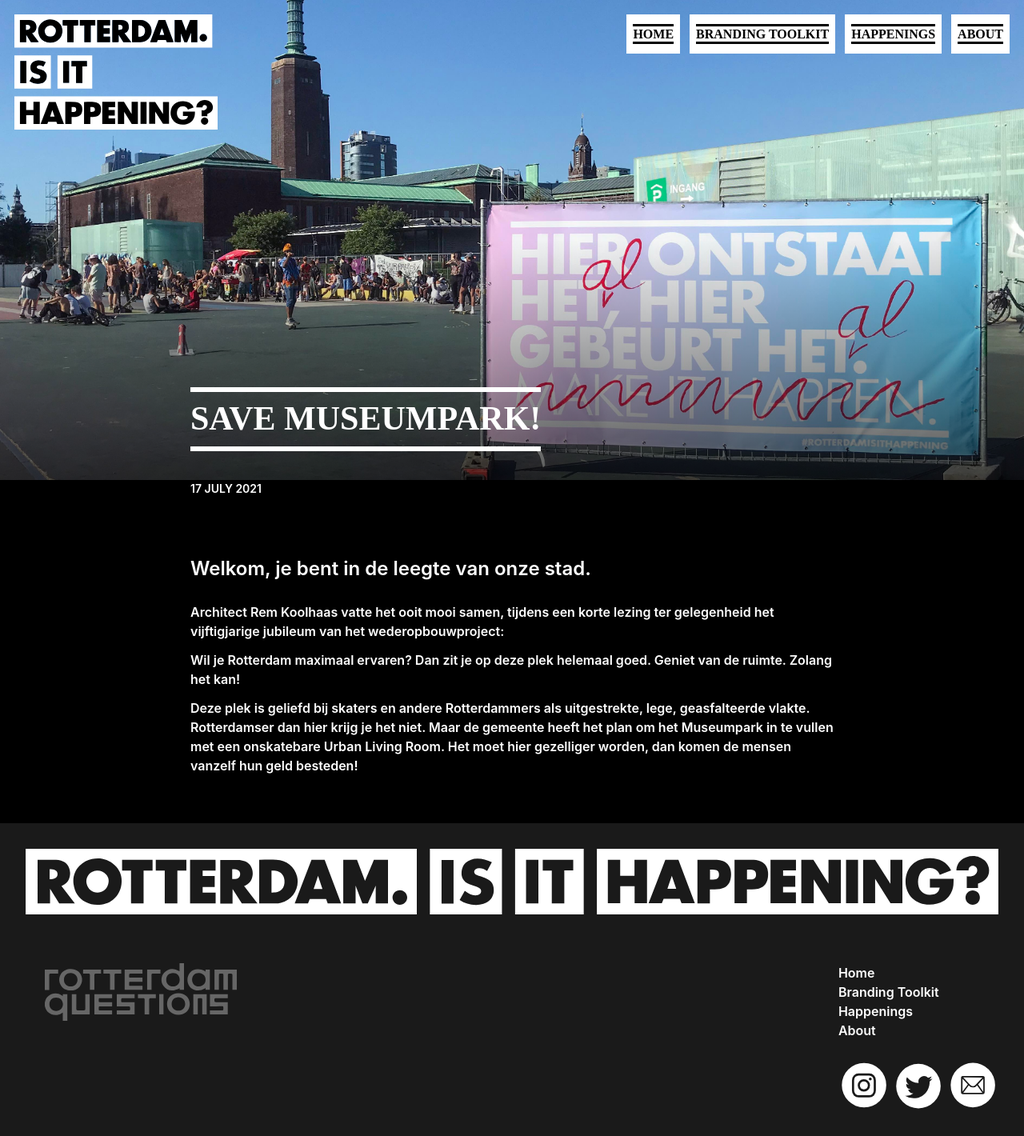
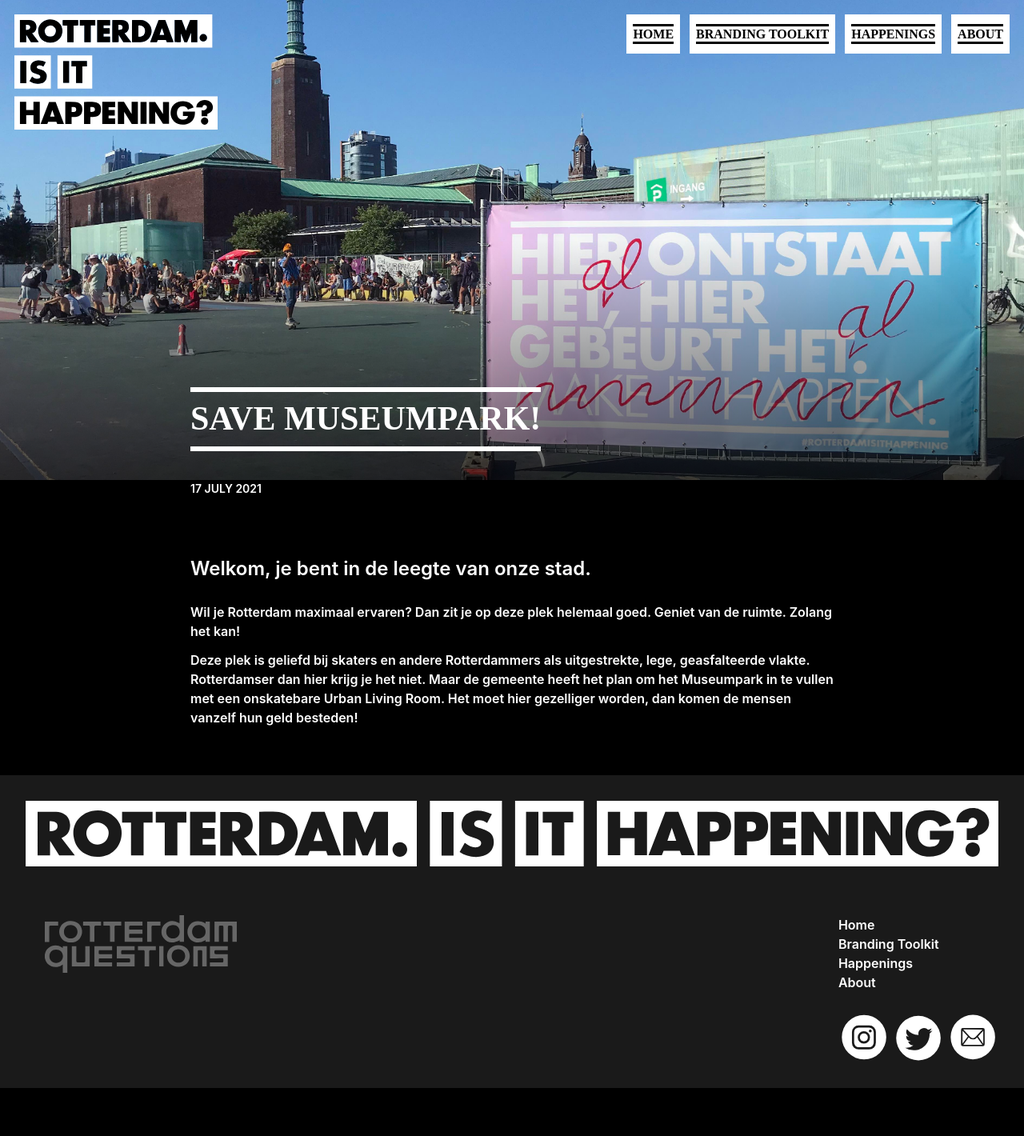
Before and after one commit to norealdirection/norealdirection.github.io, a Jekyll site: the page built from _posts/2021-07-17-save-museumpark.markdown, in a window 1280 px wide. Shown: the whole page at 80% size. Built offline with Jekyll 4.4.1, drawn with Linux system fonts in a browser that asks for light colours; after the commit the page ends 1360 px from its top, so only the background shows below that.

Commit message:
Update 2021-07-17-save-museumpark.markdown

```diff
--- a/_posts/2021-07-17-save-museumpark.markdown
+++ b/_posts/2021-07-17-save-museumpark.markdown
@@ -14,8 +14,6 @@ tags:
 
 # Welkom, je bent in de leegte van onze stad.
 
-Architect Rem Koolhaas vatte het ooit mooi samen, tijdens een korte lezing ter gelegenheid het vijftigjarige jubileum van het wederopbouwproject:
-
 Wil je Rotterdam maximaal ervaren? Dan zit je op deze plek helemaal goed. Geniet van de ruimte. Zolang het kan!
 
 Deze plek is geliefd bij skaters en andere Rotterdammers als uitgestrekte, lege, geasfalteerde vlakte. Rotterdamser dan hier krijg je het niet. Maar de gemeente heeft het plan om het Museumpark in te vullen met een onskatebare Urban Living Room. Het moet hier gezelliger worden, dan komen de mensen vanzelf hun geld besteden!
```
